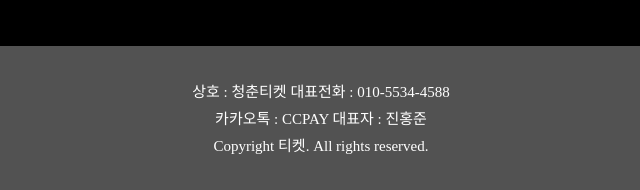
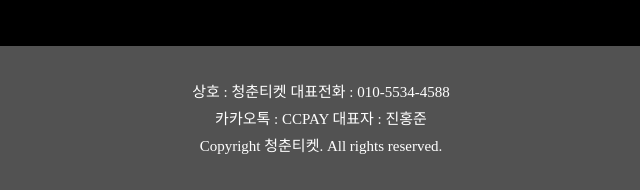
Before and after one commit to ggbtk/ccpay.github.io, a plain HTML site: page index.html in a window 1280 px wide. Shown: the part 4770-4960 px from the top of the page, 319-959 px from the left. Drawn offline with Linux system fonts and the light colour scheme.

Commit message:
Update index.html

```diff
--- a/index.html
+++ b/index.html
@@ -113,7 +113,7 @@
 		대표전화 : 010-5534-4588
 		<br>
 		카카오톡 : CCPAY 대표자 : 진홍준<br>
-		Copyright 티켓. All rights reserved.
+		Copyright 청춘티켓. All rights reserved.
 		</footer>
 </body>
 </html>
```
